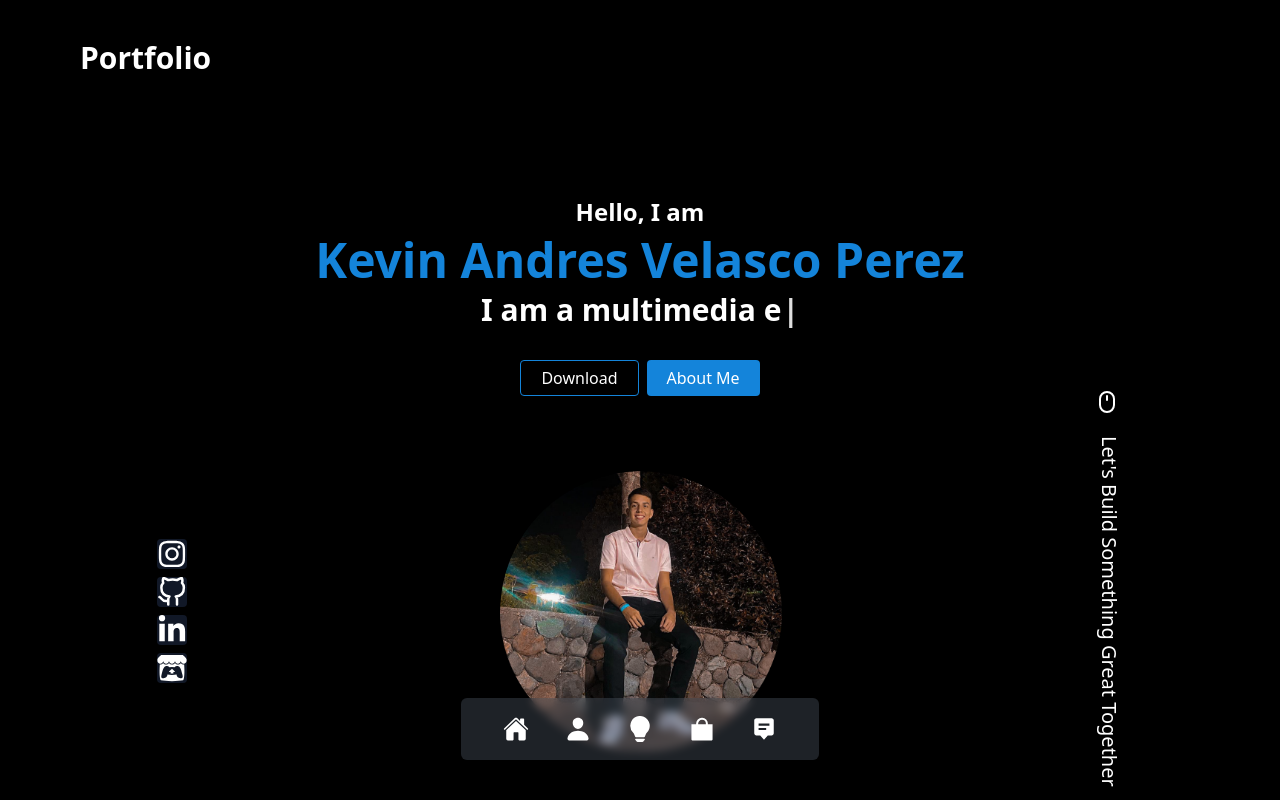
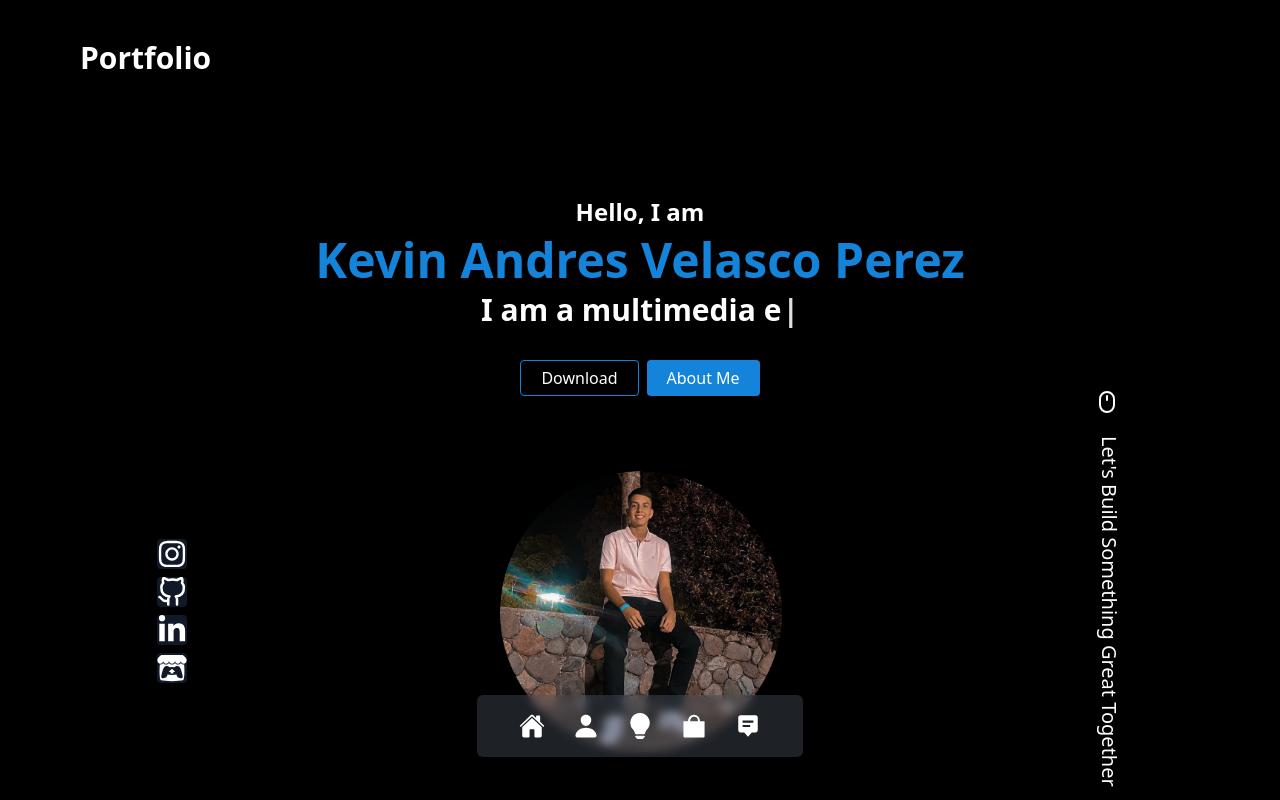
Before and after one commit to kelvinguetta1608/Portfolio-React, a React (Vite) app: page / in a window 1280 px wide. Shown: the top 800 px of the page. Built offline with nearby package versions, Linux system fonts and the light colour scheme.

Commit message:
Correción barra menú

```diff
--- a/src/Components/Menu.jsx
+++ b/src/Components/Menu.jsx
@@ -5,8 +5,9 @@ import { BiSolidMessageAltDetail } from "react-icons/bi";
 
 const Menu =()=>{
     return(
-        <div className="flex justify-center flex-col items-center">
-            <div className="flex gap-4 bg-gray-600 backdrop-blur-sm bg-opacity-40 py-2 px-8 rounded-md fixed backdrop-filter bg-clip-padding bottom-10">
+        <div className="flex justify-center flex-col items-center px-2">
+            <div className="bg-gray-600 z-40 rounded-md m-[3px] flex gap-2
+         bottom-10 py-2 px-8 bg-clip-padding backdrop-filter backdrop-blur-sm bg-opacity-40 fixed">
                 <Link activeClass="bg=[#1484da] rounded-full"
                     to="Home"
                     smooth={true}
```
